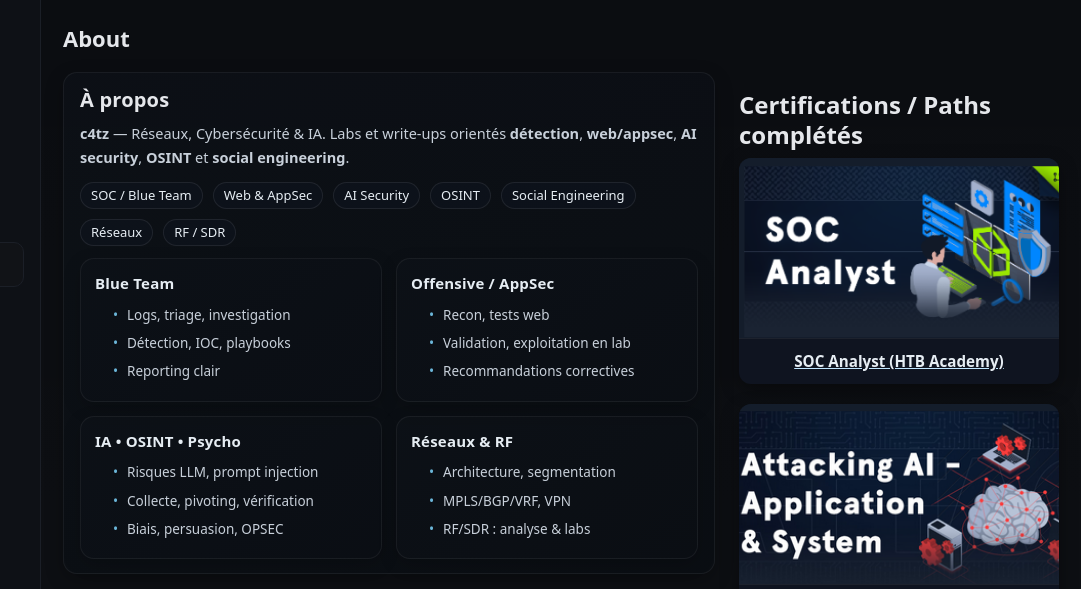
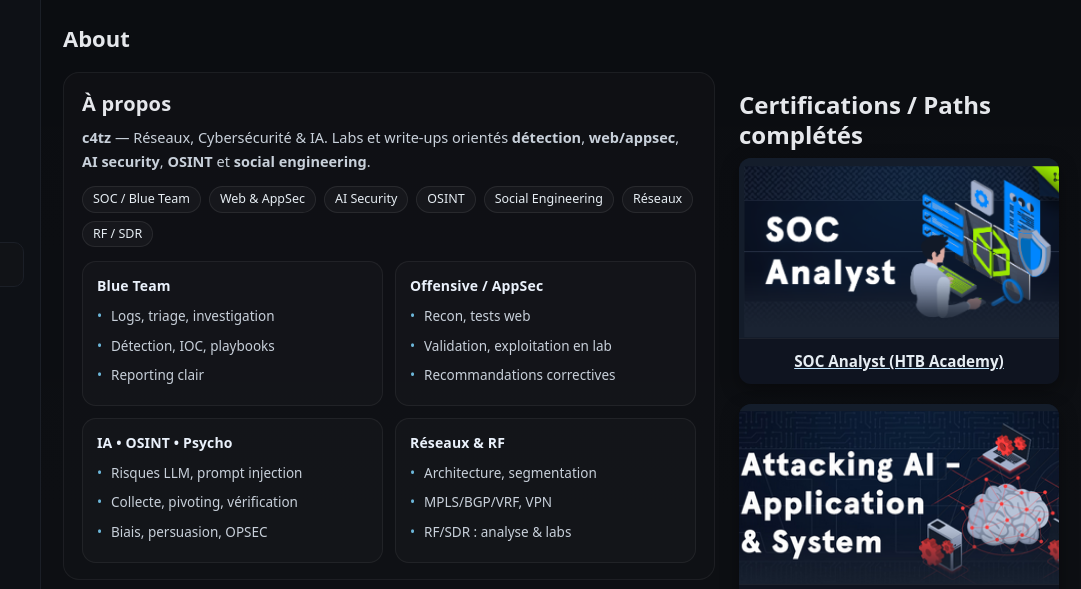
Before and after one commit to c4tzzz/Me, a plain HTML site: page about.html in a window 1280 px wide. Shown: the top 589 px of the page, 199-1280 px from the left. Drawn offline with Linux system fonts and the light colour scheme.

Commit message:
Update about.html

```diff
--- a/about.html
+++ b/about.html
@@ -7,104 +7,7 @@
   <link rel="stylesheet" href="static/css/style.css" />
 
   <style>
-
-
-    /* ===== Présentation (About) — clean / pro ===== */
-.about-hero{
-  background: rgba(17,19,23,.72);
-  border: 1px solid rgba(255,255,255,.06);
-  border-radius: 16px;
-  padding: 18px 18px 16px;
-  box-shadow: none; /* ✅ plus propre */
-}
-
-.about-hero h2{
-  margin: 0 0 6px;
-  font-size: 20px;
-  letter-spacing: .2px;
-}
-
-.about-lead{
-  margin: 0;
-  color: #cfd7e1;
-  font-size: 14.5px;
-  line-height: 1.65;
-  max-width: 78ch; /* ✅ confort de lecture */
-}
-
-.about-tags{
-  display:flex;
-  flex-wrap:wrap;
-  gap: 8px;
-  margin-top: 12px;
-}
-
-.tag{
-  display:inline-flex;
-  align-items:center;
-  padding: 6px 10px;
-  border-radius: 999px;
-  border: 1px solid rgba(255,255,255,.08);
-  background: rgba(255,255,255,.03);
-  color: #e6edf3;
-  font-size: 12.5px;
-  line-height: 1;
-}
-
-/* Grille des “piliers” plus alignée */
-.skills-grid{
-  display:grid;
-  grid-template-columns: repeat(2, minmax(0, 1fr));
-  gap: 12px;
-  margin-top: 14px;
-}
-
-.skill-card{
-  background: rgba(255,255,255,.02);
-  border: 1px solid rgba(255,255,255,.06);
-  border-radius: 14px;
-  padding: 12px 14px;
-  box-shadow: none; /* ✅ */
-}
-
-.skill-card h4{
-  margin: 0 0 8px;
-  font-size: 14px;
-  font-weight: 700;
-  color:#eaf1fb;
-  letter-spacing: .15px;
-}
-
-/* ✅ liste plus “pro” (moins de gros bullets) */
-.skill-card ul{
-  list-style: none;
-  padding: 0;
-  margin: 0;
-  color:#c8d0da;
-  font-size: 13.5px;
-}
-
-.skill-card li{
-  margin: 7px 0;
-  padding-left: 14px;
-  position: relative;
-}
-
-.skill-card li::before{
-  content: "•";
-  position: absolute;
-  left: 0;
-  top: 0;
-  color: rgba(125,211,252,.85); /* ton accent */
-}
-
-/* Mobile */
-@media (max-width: 900px){
-  .skills-grid{ grid-template-columns: 1fr; }
-  .about-lead{ max-width: 100%; }
-}
-
-    /* Social icons (override) */
+    /* ===== Social icons (override) ===== */
     .social img{
       width:32px;height:32px;object-fit:contain;
       filter:brightness(0) invert(1);
@@ -128,54 +31,94 @@
     }
     .about-left{ min-width:0; }
     .about-right{ width:auto; }
+    .about-left .prose{ max-width:100%; } /* évite le “trou” */
 
-    /* ✅ évite le “trou” : prose ne doit pas limiter la largeur de la colonne gauche */
-    .about-left .prose{ max-width:100%; }
+    /* ===== Présentation (About) — clean / pro ===== */
+    .about-hero{
+      background: rgba(17,19,23,.72);
+      border: 1px solid rgba(255,255,255,.06);
+      border-radius: 16px;
+      padding: 18px 18px 16px;
+      box-shadow: none;
+    }
 
-    /* ===== Présentation (About) ===== */
-    .about-hero{
-      background: linear-gradient(145deg, rgba(13,17,23,.85), rgba(11,14,20,.85));
-      border: 1px solid rgba(255,255,255,.06);
-      border-radius: 14px;
-      padding: 14px 16px;
-      box-shadow: 0 6px 18px rgba(0,0,0,.25);
+    .about-hero h2{
+      margin: 0 0 6px;
+      font-size: 20px;
+      letter-spacing: .2px;
     }
-    .about-lead{ margin: 8px 0 0; color:#d5dde7; }
+
+    .about-lead{
+      margin: 0;
+      color: #cfd7e1;
+      font-size: 14.5px;
+      line-height: 1.65;
+      max-width: 78ch;
+    }
+
     .about-tags{
-      display:flex; flex-wrap:wrap; gap:10px;
+      display:flex;
+      flex-wrap:wrap;
+      gap: 8px;
       margin-top: 12px;
     }
+
     .tag{
-      display:inline-flex; align-items:center;
-      padding:6px 10px;
-      border-radius:999px;
-      border:1px solid rgba(255,255,255,.08);
-      background: rgba(15,20,32,.55);
-      color:#e6edf3;
-      font-size: 13px;
-      line-height:1;
+      display:inline-flex;
+      align-items:center;
+      padding: 6px 10px;
+      border-radius: 999px;
+      border: 1px solid rgba(255,255,255,.08);
+      background: rgba(255,255,255,.03);
+      color: #e6edf3;
+      font-size: 12.5px;
+      line-height: 1;
     }
+
     .skills-grid{
       display:grid;
       grid-template-columns: repeat(2, minmax(0, 1fr));
-      gap: 14px;
-      margin-top: 12px;
+      gap: 12px;
+      margin-top: 14px;
     }
+
     .skill-card{
-      background: linear-gradient(145deg, rgba(13,17,23,.85), rgba(11,14,20,.85));
+      background: rgba(255,255,255,.02);
       border: 1px solid rgba(255,255,255,.06);
       border-radius: 14px;
       padding: 12px 14px;
-      box-shadow: 0 6px 18px rgba(0,0,0,.18);
+      box-shadow: none;
     }
+
     .skill-card h4{
       margin: 0 0 8px;
-      font-size: 15px;
-      letter-spacing: .2px;
-      color:#e6edf3;
+      font-size: 14px;
+      font-weight: 700;
+      color:#eaf1fb;
+      letter-spacing: .15px;
     }
-    .skill-card ul{ margin: 0 0 0 18px; color:#c8d0da; }
-    .skill-card li{ margin: 6px 0; }
+
+    .skill-card ul{
+      list-style: none;
+      padding: 0;
+      margin: 0;
+      color:#c8d0da;
+      font-size: 13.5px;
+    }
+
+    .skill-card li{
+      margin: 7px 0;
+      padding-left: 14px;
+      position: relative;
+    }
+
+    .skill-card li::before{
+      content: "•";
+      position: absolute;
+      left: 0;
+      top: 0;
+      color: rgba(125,211,252,.85);
+    }
 
     /* ===== Badges HTB - Grid ===== */
     .badges-grid{
@@ -251,6 +194,7 @@
       .about-layout{ grid-template-columns:1fr; }
       .about-right{ width:100%; }
       .skills-grid{ grid-template-columns:1fr; }
+      .about-lead{ max-width:100%; }
     }
   </style>
 </head>
@@ -291,15 +235,16 @@
         <h2 class="page-title">About</h2>
 
         <section class="about-layout">
-          <!-- ✅ Colonne gauche -->
+          <!-- Colonne gauche -->
           <div class="about-left">
 
-            <!-- ✅ Présentation -->
+            <!-- Présentation -->
             <section class="prose about-hero">
               <h2>À propos</h2>
               <p class="about-lead">
-                <strong>c4tz</strong> — Réseaux, Cybersécurité & IA. Labs et write-ups orientés <strong>détection</strong>,
-                <strong>web/appsec</strong>, <strong>AI security</strong>, <strong>OSINT</strong> et <strong>social engineering</strong>.
+                <strong>c4tz</strong> — Réseaux, Cybersécurité & IA. Labs et write-ups orientés
+                <strong>détection</strong>, <strong>web/appsec</strong>, <strong>AI security</strong>,
+                <strong>OSINT</strong> et <strong>social engineering</strong>.
               </p>
 
               <div class="about-tags">
@@ -351,7 +296,7 @@
               </div>
             </section>
 
-            <!-- ✅ Badges -->
+            <!-- Badges -->
             <section class="prose">
               <h2>Badges Hack The Box Academy</h2>
               <p>Voici l'ensemble de mes badges HackTheBox Academy :</p>
@@ -360,7 +305,7 @@
 
           </div>
 
-          <!-- ✅ Colonne droite -->
+          <!-- Colonne droite -->
           <aside class="about-right">
             <section class="prose">
               <h2>Certifications / Paths complétés</h2>
@@ -494,7 +439,7 @@
       const img = document.createElement("img");
       img.src = badge.img;
 
-      const fileName = badge.img.split("/").pop();
+      const fileName = badge.img.split("/").pop() || "badge";
       const baseName = fileName.replace(/\.(png|jpg|jpeg)$/i, "");
       img.alt = "HTB Badge - " + baseName.replace(/[-_]+/g, " ");
 
```
